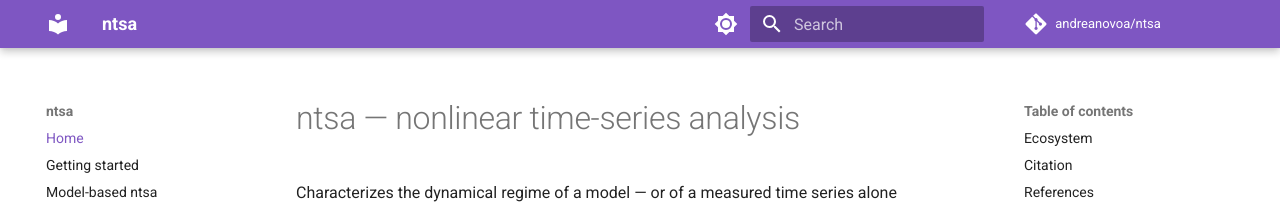
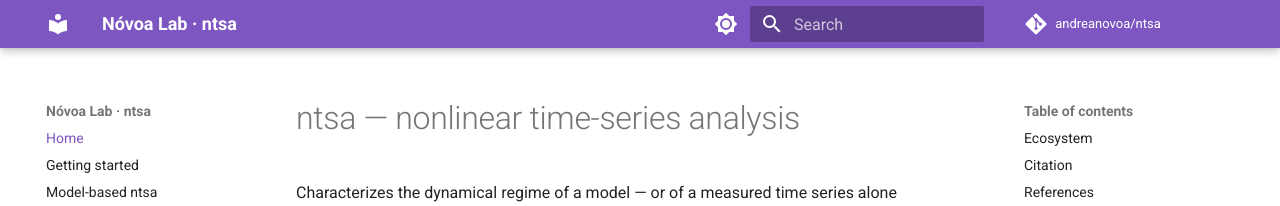
Before and after one commit to andreanovoa/ntsa, an MkDocs documentation site: the page built from docs/index.md, in a window 1280 px wide. Shown: the top 206 px of the page. Built offline with MkDocs 1.6.1 and Material for MkDocs 9.7.7, drawn with Linux system fonts in a browser that asks for light colours; comment, search, counter and statistics services are not loaded.

Commit message:
Show the lab in the docs title bar
site_name gains the group name, so the header and every page title read
'Novoa Lab - <package>'.

```diff
--- a/mkdocs.yml
+++ b/mkdocs.yml
@@ -1,4 +1,4 @@
-site_name: ntsa
+site_name: "Nóvoa Lab · ntsa"
 site_description: Nonlinear time-series analysis for dynamical-system models
 site_url: https://andreanovoa.github.io/ntsa/
 repo_url: https://github.com/andreanovoa/ntsa
```
